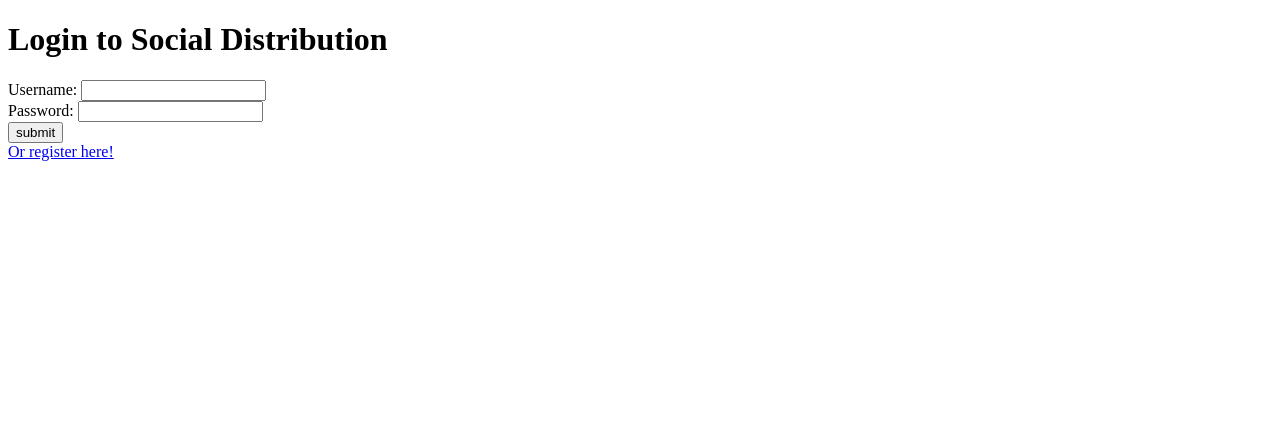
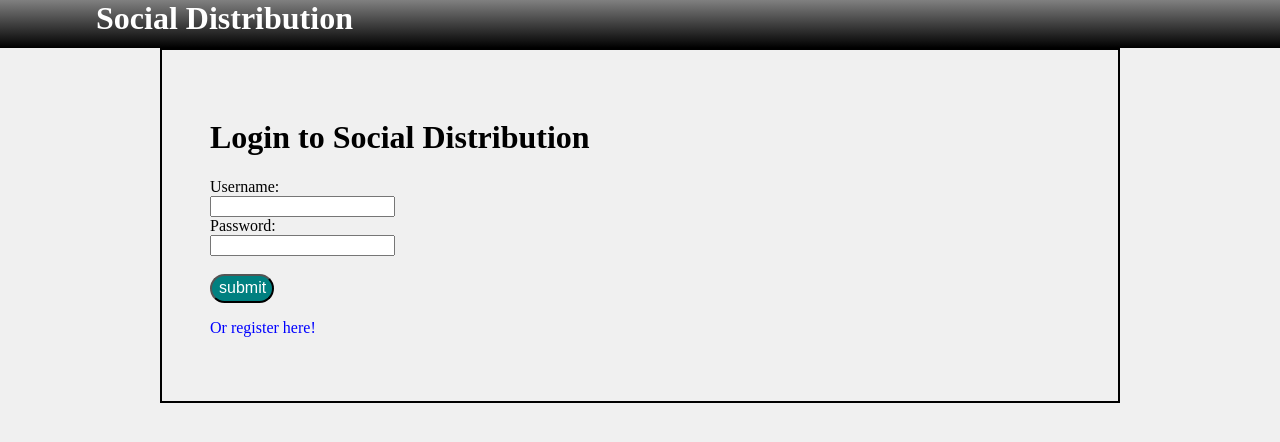
Before and after one commit to CMPUT410W15T02/CMPUT410W15-project, a Django app: page /login/ in a window 1280 px wide; the page is wider, and only the part inside the window is pictured. Shown: the top 442 px of that part. Run offline with Django 3.2, Linux system fonts and the light colour scheme.

Commit message:
Goofing off

```diff
--- a/social_distribution/posts/forms.py
+++ b/social_distribution/posts/forms.py
@@ -12,6 +12,7 @@ class PostForm(forms.ModelForm):
         #Excludes the username of the current user and admin from the list of possible users
         #that can be choosen for a post to be custom to
         self.fields["allowed"].queryset = User.objects.exclude(username="admin").exclude(username=user)
+        self.fields['title'].length = 128
 
 class EditForm(forms.ModelForm):
     class Meta:
--- /dev/null
+++ b/social_distribution/static/css/design.css
@@ -0,0 +1,78 @@
+.banner{
+    background: linear-gradient(grey, black);
+    height: 1.5em;
+    width: 100%;
+    margin-left:0px;
+    margin-top:0px;
+    margin-bottom:0px;
+    padding:0;
+    padding-left:3em;
+
+}
+
+input[type="submit"] {
+  -webkit-border-radius: 21;
+  -moz-border-radius: 21;
+  border-radius: 21px;
+  font-family: Arial;
+  color: #ffffff;
+  font-size: 16px;
+  background: #008080;
+  padding: 3px 6px 4px 7px;
+  text-decoration: none;
+}
+
+input[type="submit"]:hover {
+  background: #3cb0fd;
+  background-image: -webkit-linear-gradient(top, #3cb0fd, #3498db);
+  background-image: -moz-linear-gradient(top, #3cb0fd, #3498db);
+  background-image: -ms-linear-gradient(top, #3cb0fd, #3498db);
+  background-image: -o-linear-gradient(top, #3cb0fd, #3498db);
+  background-image: linear-gradient(to bottom, #3cb0fd, #3498db);
+  text-decoration: none;
+}
+
+.margins{
+    margin-left:10em;
+    margin-right:10em;
+    }
+.center{
+    border: 2px solid black;
+    padding:3em;
+}
+.blue{
+    color:blue;
+}
+.blue:hover{
+    color:black;
+}
+html, body {
+    margin: 0;
+    padding: 0;
+}
+
+html{
+   background-color:#F0F0F0 ;
+}
+a{
+  color:white;
+}
+a:hover{
+    color:blue;
+	}
+a:link {
+    text-decoration: none;
+}
+
+ul{
+	list-style-type:none;
+	margin:0;
+	float:left;
+	background: black;
+	height:100%;
+	padding:0 4.25em 22em 0;
+	}
+ul li{
+	text-align:left;
+	padding:0.5em;
+   }
--- a/social_distribution/templates/authors/login.html
+++ b/social_distribution/templates/authors/login.html
@@ -1,20 +1,28 @@
 <!DOCTYPE HTML>
+{% load static %}
 <html>
 <head>
     <title>Login</title>
+    <link rel="stylesheet" href="{% static 'css/design.css' %}" />
 </head>
 <body>
+    <h1 class="banner"><a href="/login">Social Distribution</a></h1>
+    <div class="margins  center">
     <h1>Login to Social Distribution</h1>
     <form id="login_form" method="post" action="/login/">
         {% csrf_token %}
-        Username: <input type="text" name="username" />
+        Username:<br/>
+        <input type="text" name="username" />
         <br />
-        Password: <input type="password" name="password" />
+        Password:
+        <br/>
+        <input type="password" name="password" />
         <br />
-
+        <br/>
         <input type="submit" value="submit" />
     </form>
 
-    <a href="/register/">Or register here!</a>
+    <a href="/register/"><p class="blue">Or register here!</p></a>
+    </div>
 </body>
 </html>
```
Also changed, not shown: social_distribution/templates/authors/register.html (+6 -1 lines), social_distribution/templates/posts/posts.html (+13 -0 lines), social_distribution/db.sqlite3.
